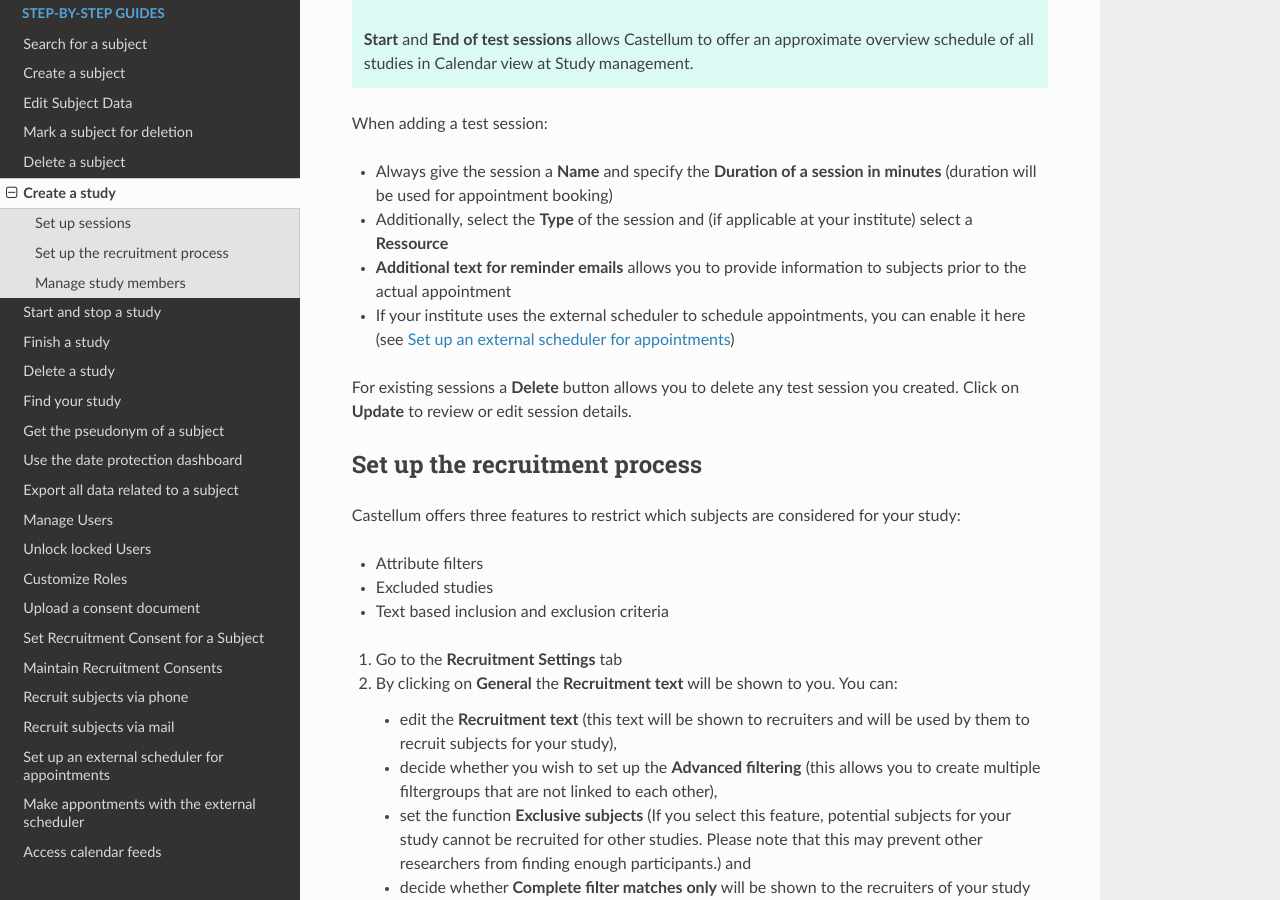
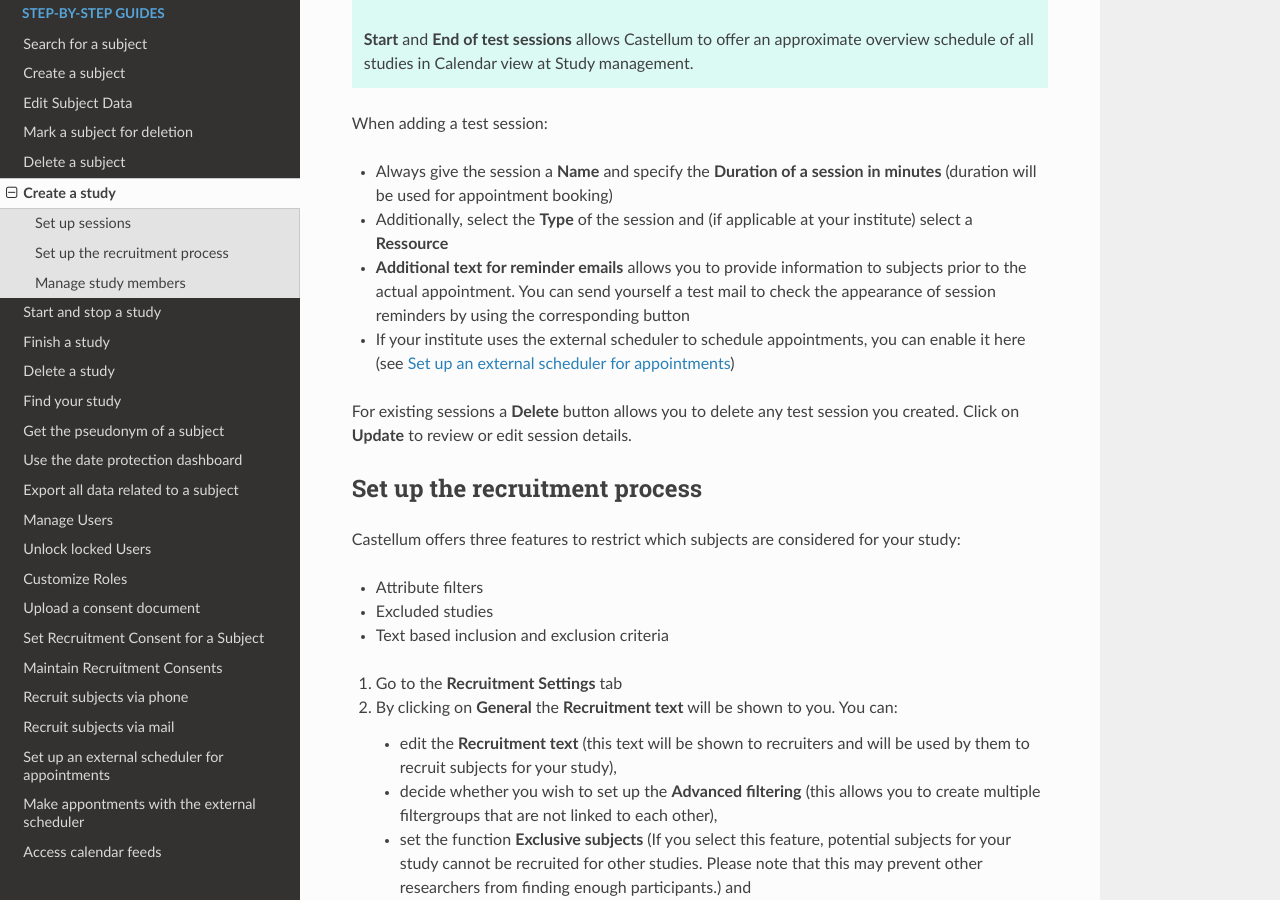
Before and after one commit to DouglasNeuroInformatics/castellum, a Sphinx documentation site: the page built from source/guides/study-management.rst, in a window 1280 px wide and 900 px high, scrolled down 781 px. Built offline with Sphinx 7.4.7 and the Read the Docs theme 2.0.0, drawn with Linux system fonts in a browser that asks for light colours.

Commit message:
add description for test mail option

```diff
--- a/source/guides/study-management.rst
+++ b/source/guides/study-management.rst
@@ -49,7 +49,9 @@ When adding a test session:
 -   Additionally, select the **Type** of the session and (if applicable at your
     institute) select a **Ressource**
 -   **Additional text for reminder emails** allows you to provide information
-    to subjects prior to the actual appointment
+    to subjects prior to the actual appointment. You can send yourself a test
+    mail to check the appearance of session reminders by using the
+    corresponding button
 -   If your institute uses the external scheduler to schedule appointments, you
     can enable it here  (see :ref:`set-up-external-scheduler`)
 
```
